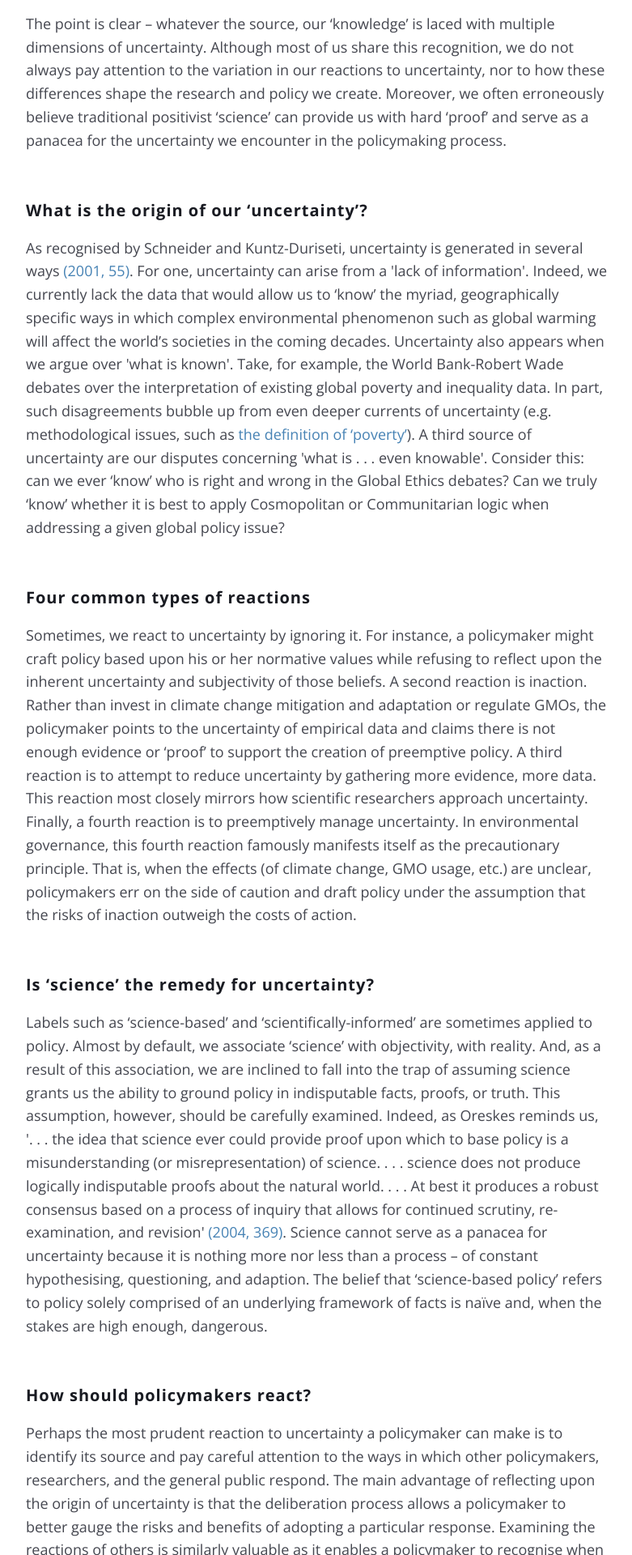
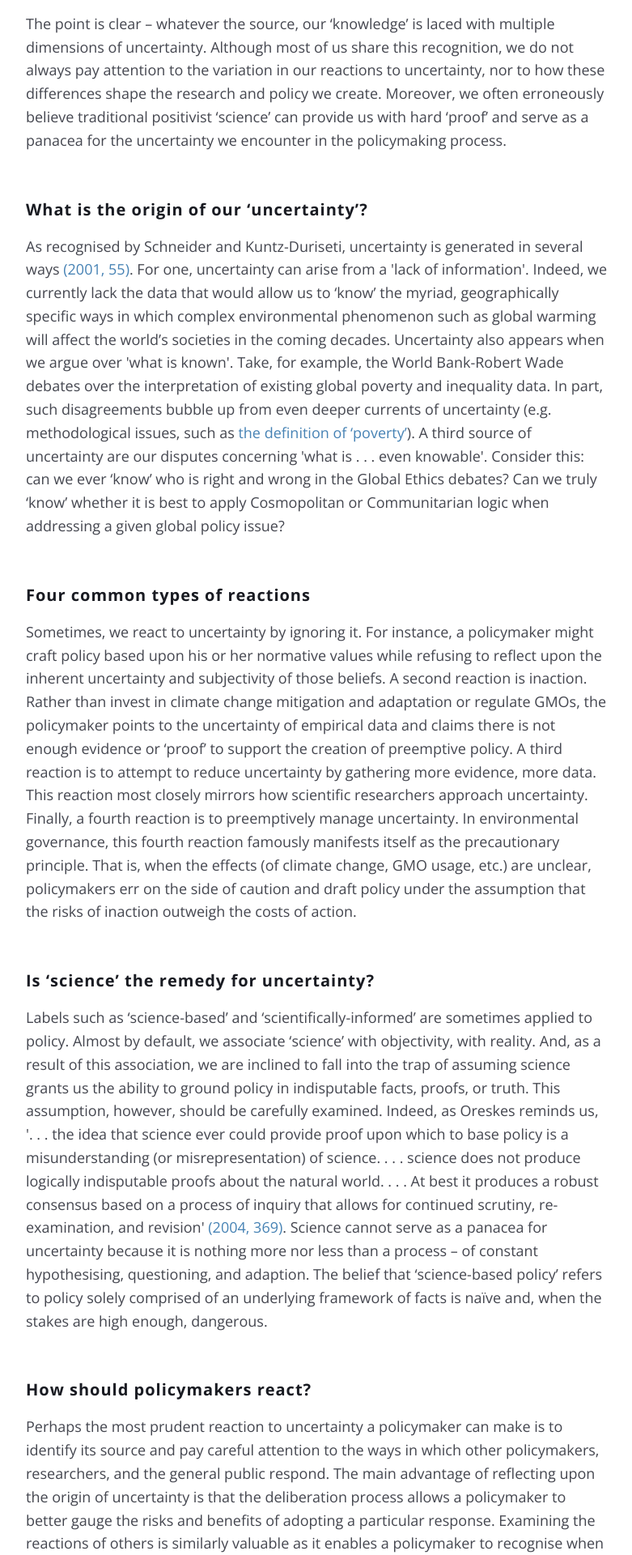
Before and after one commit to mcknightlabs/rtmup, a Jekyll site: the page built from _posts/essays/2013-01-15-resolving-to-know-less-in-2013.md, in a window 1280 px wide. Shown: the part 467-2387 px from the top of the page at 81% size, without its empty margins (248-1029 px from the left). Built offline with Jekyll 4.4.1, drawn with Linux system fonts in a browser that asks for light colours.

Commit message:
updates header styling

```diff
--- a/scss/_article.scss
+++ b/scss/_article.scss
@@ -60,8 +60,8 @@
 		font-size: 1.25rem;
 		font-weight: bold;
 		letter-spacing: 1px;
-		line-height: 1.6;
-		margin: 2rem 0;
+		line-height: 1.5;
+		margin: 2rem 0 1rem 0;
 	}
 	h4 {
 		font-size: 1rem;
--- a/stylesheets/app.css
+++ b/stylesheets/app.css
@@ -759,8 +759,8 @@
   font-size: 1.25rem;
   font-weight: bold;
   letter-spacing: 1px;
-  line-height: 1.6;
-  margin: 2rem 0; }
+  line-height: 1.5;
+  margin: 2rem 0 1rem 0; }
 article h4, article.b h4 {
   font-size: 1rem;
   margin: 1.5rem 0 0 0;
```
